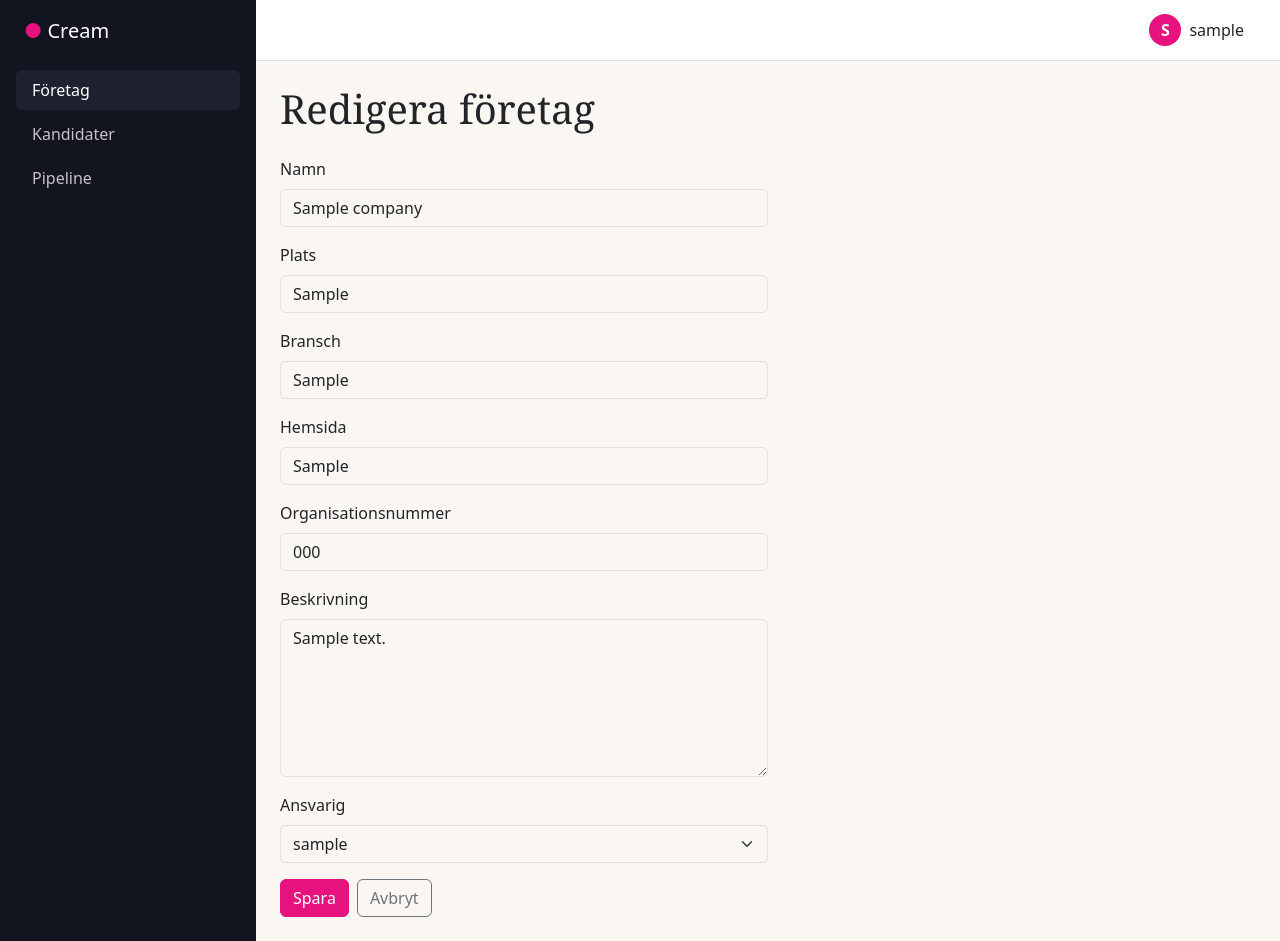
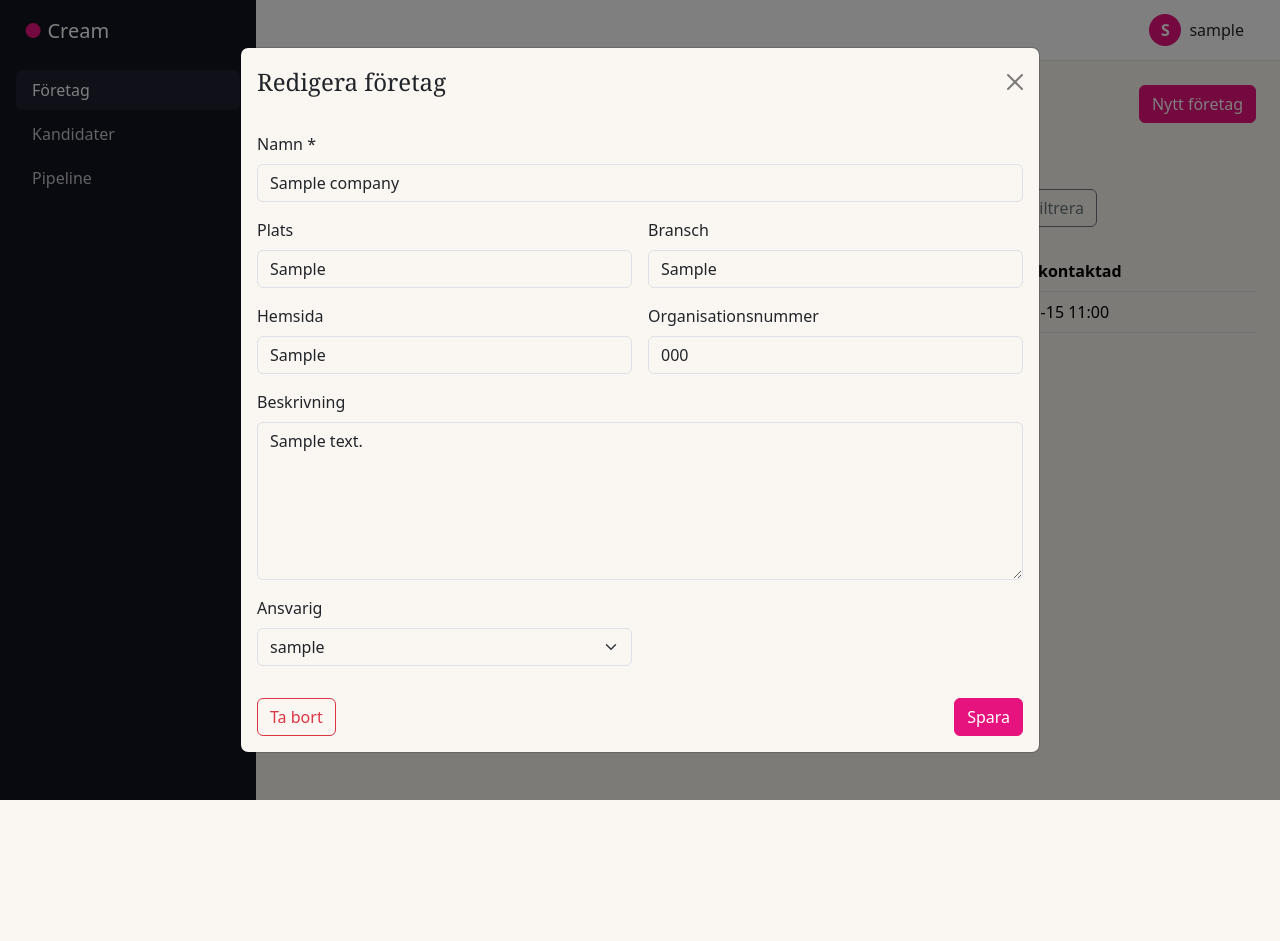
Before and after one commit to chreke/cream, a Django app: page /companies/1/edit/ in a window 1280 px wide. After the commit the page ends 800 px from the top, so only its background shows below. Run offline with Django 5.2, Linux system fonts and the light colour scheme; a user stored in the database is signed in; tables that the repository leaves empty hold one stand-in row (values such as "Sample post"); some libraries are stand-ins or nearby versions.

Commit message:
Company create/edit as server-rendered modals with delete confirmation
Modals per new UI requirement: create/edit/delete URLs render the
companies list with the modal open on top, no JavaScript. Edit modal
has a "Ta bort" button leading to a confirmation modal; deletion
happens on POST only.

Co-Authored-By: Claude Fable 5 <noreply@anthropic.com>

```diff
--- a/crm/templates/crm/company_form.html
+++ b/crm/templates/crm/company_form.html
@@ -1,26 +1,68 @@
-{% extends "base.html" %}
+{% extends "crm/company_list.html" %}
 
 {% block title %}{% if form.instance.pk %}Redigera företag{% else %}Nytt företag{% endif %}{% endblock %}
 
-{% block content %}
-  <h1 class="mb-4">
+{% block modal %}
+  <div class="modal d-block" tabindex="-1" role="dialog"
+       aria-labelledby="company-modal-title">
+    <div class="modal-dialog modal-dialog-centered modal-lg">
+      <div class="modal-content">
+        <form method="post">
+          {% csrf_token %}
+          <div class="modal-header border-0">
+            <h2 class="modal-title h4" id="company-modal-title">
               {% if form.instance.pk %}Redigera företag{% else %}Nytt företag{% endif %}
-  </h1>
-
-  <form method="post" class="col-lg-6">
-    {% csrf_token %}
-    {% for field in form %}
-      <div class="mb-3">
-        <label class="form-label" for="{{ field.id_for_label }}">{{ field.label }}</label>
-        {{ field }}
-        {% for error in field.errors %}
+            </h2>
+            <a class="btn-close" href="{% url 'company-list' %}" aria-label="Stäng"></a>
+          </div>
+          <div class="modal-body">
+            <div class="row g-3">
+              <div class="col-12">
+                <label class="form-label" for="{{ form.name.id_for_label }}">{{ form.name.label }} *</label>
+                {{ form.name }}
+                {% for error in form.name.errors %}
                   <div class="text-danger small mt-1">{{ error }}</div>
                 {% endfor %}
               </div>
+              <div class="col-md-6">
+                <label class="form-label" for="{{ form.location.id_for_label }}">{{ form.location.label }}</label>
+                {{ form.location }}
+              </div>
+              <div class="col-md-6">
+                <label class="form-label" for="{{ form.industry.id_for_label }}">{{ form.industry.label }}</label>
+                {{ form.industry }}
+              </div>
+              <div class="col-md-6">
+                <label class="form-label" for="{{ form.homepage.id_for_label }}">{{ form.homepage.label }}</label>
+                {{ form.homepage }}
+                {% for error in form.homepage.errors %}
+                  <div class="text-danger small mt-1">{{ error }}</div>
                 {% endfor %}
-    <div class="d-flex gap-2">
+              </div>
+              <div class="col-md-6">
+                <label class="form-label" for="{{ form.organization_number.id_for_label }}">{{ form.organization_number.label }}</label>
+                {{ form.organization_number }}
+              </div>
+              <div class="col-12">
+                <label class="form-label" for="{{ form.description.id_for_label }}">{{ form.description.label }}</label>
+                {{ form.description }}
+              </div>
+              <div class="col-md-6">
+                <label class="form-label" for="{{ form.assignee.id_for_label }}">{{ form.assignee.label }}</label>
+                {{ form.assignee }}
+              </div>
+            </div>
+          </div>
+          <div class="modal-footer border-0">
+            {% if form.instance.pk %}
+              <a class="btn btn-outline-danger me-auto"
+                 href="{% url 'company-delete' form.instance.pk %}">Ta bort</a>
+            {% endif %}
             <button type="submit" class="btn btn-primary">Spara</button>
-      <a class="btn btn-outline-secondary" href="{% url 'company-list' %}">Avbryt</a>
           </div>
         </form>
+      </div>
+    </div>
+  </div>
+  <div class="modal-backdrop show"></div>
 {% endblock %}
--- a/crm/templates/crm/company_list.html
+++ b/crm/templates/crm/company_list.html
@@ -70,6 +70,8 @@
     </tbody>
   </table>
 
+  {% block modal %}{% endblock %}
+
   {% if is_paginated %}
     <nav aria-label="Paginering">
       <ul class="pagination">
--- a/crm/urls.py
+++ b/crm/urls.py
@@ -10,6 +10,11 @@ urlpatterns = [
         views.CompanyUpdateView.as_view(),
         name="company-edit",
     ),
+    path(
+        "companies/<int:pk>/delete/",
+        views.CompanyDeleteView.as_view(),
+        name="company-delete",
+    ),
     path("candidates/", views.CandidateListView.as_view(), name="candidate-list"),
     path("pipeline/", views.PipelineView.as_view(), name="pipeline"),
 ]
--- a/crm/views.py
+++ b/crm/views.py
@@ -1,7 +1,13 @@
 from django.contrib.auth import get_user_model
 from django.db.models import F, Q
 from django.urls import reverse_lazy
-from django.views.generic import CreateView, ListView, TemplateView, UpdateView
+from django.views.generic import (
+    CreateView,
+    DeleteView,
+    ListView,
+    TemplateView,
+    UpdateView,
+)
 
 from .forms import CompanyForm
 from .models import Company
@@ -54,18 +60,41 @@ class CompanyListView(ListView):
         return context
 
 
-class CompanyCreateView(CreateView):
+class CompanyModalMixin:
+    """Company modals render on top of the companies list as a backdrop.
+
+    The backdrop shows the default first page of the list; search/filter
+    state is not carried into modal URLs.
+    """
+
     model = Company
-    form_class = CompanyForm
     success_url = reverse_lazy("company-list")
     extra_context = {"section": "companies"}
 
+    def get_context_data(self, **kwargs):
+        context = super().get_context_data(**kwargs)
+        context["companies"] = (
+            Company.objects.select_related("assignee").order_by("name")[:50]
+        )
+        context["users"] = get_user_model().objects.order_by("username")
+        context["current_q"] = ""
+        context["current_assignee"] = ""
+        context["current_sort"] = "name"
+        context["querystring"] = ""
+        context["sort_querystring"] = ""
+        return context
 
-class CompanyUpdateView(UpdateView):
-    model = Company
+
+class CompanyCreateView(CompanyModalMixin, CreateView):
     form_class = CompanyForm
-    success_url = reverse_lazy("company-list")
-    extra_context = {"section": "companies"}
+
+
+class CompanyUpdateView(CompanyModalMixin, UpdateView):
+    form_class = CompanyForm
+
+
+class CompanyDeleteView(CompanyModalMixin, DeleteView):
+    pass
 
 
 class CandidateListView(TemplateView):
```
Also changed, not shown: REQUIREMENTS.md (+7 -0 lines), crm/templates/crm/company_confirm_delete.html (added, +32 -0 lines), crm/tests.py (+34 -0 lines), specs/004-companies-phase-1.md (+8 -3 lines). Lines whose indentation alone changed are shown as unchanged.
